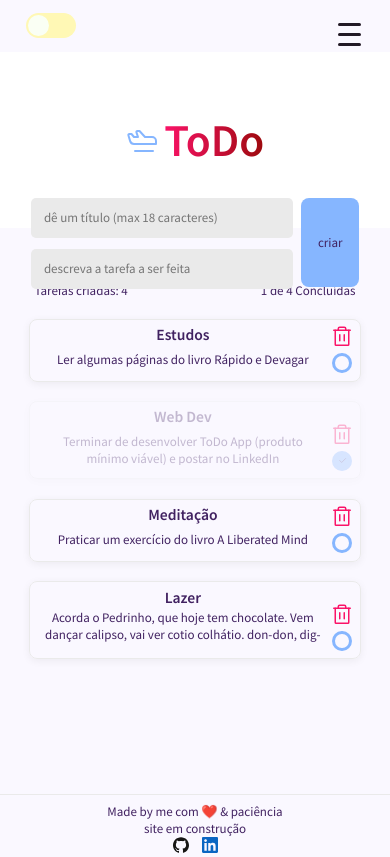
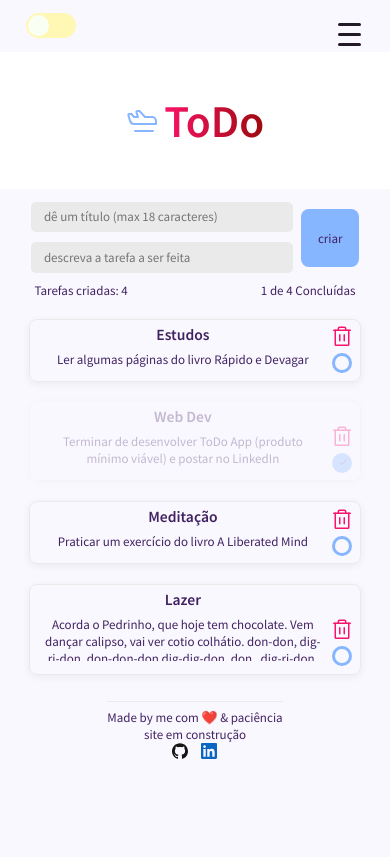
Before and after one commit to richarddeluca/my-best-portfolio, a Next.js app: page /todo in a window 390 px wide. Built offline with nearby package versions, Linux system fonts and the light colour scheme.

Commit message:
responsiveness corrections

```diff
--- a/components/Footer/styles.module.scss
+++ b/components/Footer/styles.module.scss
@@ -1,8 +1,4 @@
 .footerContainer {
-  position: absolute;
-  bottom: 0;
-  width: 100%;
-  height: 50px;
   margin: 0 auto;
   padding: 0.6rem 0;
   border-top: 1px solid var(--bg-one-100);
--- a/components/Navigation/styles.module.scss
+++ b/components/Navigation/styles.module.scss
@@ -29,7 +29,6 @@
           font-size: 1.2rem;
           cursor: pointer;
           line-height: 100%;
-          transition: .4 all ease-in-out;
           color: var(--text-one);
 
           &:hover {
@@ -195,9 +194,7 @@
       }
     }
 
-    transition: all .6s ease-in,
-    background-color 1ms;
-
+    transition: all .5s ease-in
   }
 
 }
--- a/components/Task/styles.module.scss
+++ b/components/Task/styles.module.scss
@@ -152,7 +152,7 @@
   @media(max-width: 480px) {
     width: 100%;
     height: fit-content;
-    max-height: 6rem;
+    max-height: 7rem;
 
     // .delete,
     // .ok {
--- a/pages/todo.tsx
+++ b/pages/todo.tsx
@@ -33,7 +33,7 @@ export default function App() {
   function handleCreateNewTodo(event: FormEvent) {
     event.preventDefault()
     const novaTarefa = { key: uuidv4(), isCompleted: false, title: todoTitle, text: todoText }
-    setListaDeTarefas([...listaDeTarefas, novaTarefa])
+    setListaDeTarefas([novaTarefa, ...listaDeTarefas])
     setTodoText('')
     setTodoTitle('')
   }
--- a/styles/Todo.module.scss
+++ b/styles/Todo.module.scss
@@ -116,12 +116,12 @@
 .App {
 
   @media (max-width: 480px) {
-    .header {}
+    .header {
+      height: 10.5rem;
+    }
 
     .container {
-
-
-
+      margin-top: 1rem;
 
       .form {
         display: grid;
@@ -131,16 +131,16 @@
         // align-items: center;
         // justify-content: stretch;
         padding: 0;
-        gap: 8px;
+        // gap: 8px;
         width: 99%;
-        height: var(--form-height);
-        top: calc(-1*(var(--container-margin-top) + 2*1rem + 4px));
-        position: absolute;
-
+        height: 5rem;
+        top: 0;
+        position: static;
+        margin-bottom: 1rem;
 
         input {
           border-radius: 5px;
-          padding: 1rem;
+          padding: .6rem 1rem;
         }
 
         button {
@@ -149,6 +149,8 @@
           grid-row-start: 1;
           grid-row-end: 3;
           width: auto;
+          height: 80%;
+          align-self: center;
         }
 
       }
--- a/styles/globals.scss
+++ b/styles/globals.scss
@@ -365,6 +365,12 @@
   box-sizing: border-box;
 }
 
+html * {
+
+  transition: background-color .5s ease-in;
+
+}
+
 body {
   color: var(--text-one);
   background-color: var(--bg-one);
@@ -373,6 +379,12 @@ body {
   @media(max-width: 700px) {
 
     transition: background-color .5s ease-in;
+  }
+
+  min-height: 100vh;
+
+  >div {
+    display: grid;
   }
 }
 
```
